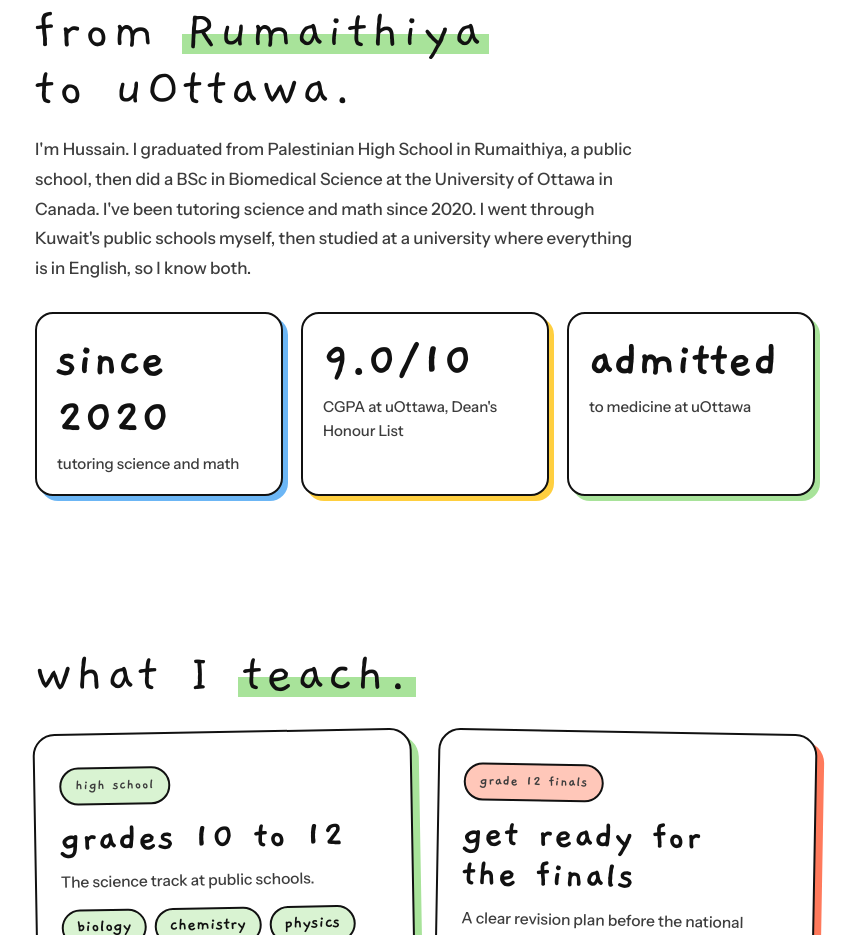
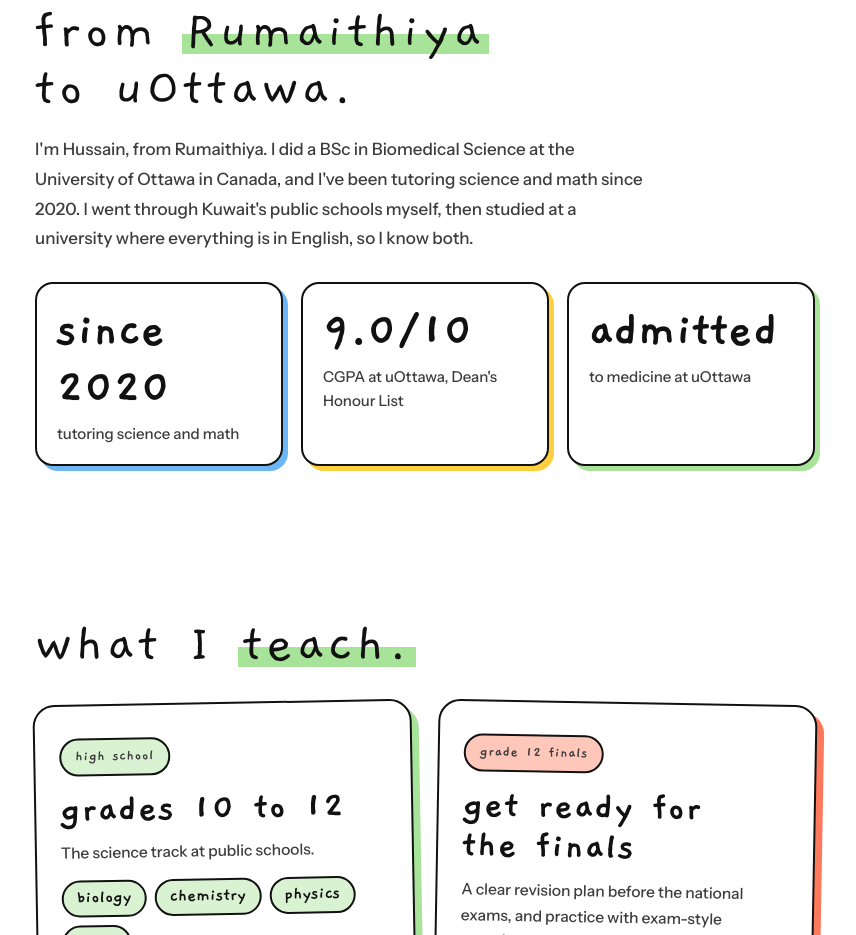
Before and after one commit to HussainStud/inko-prep-site, a website: page site/kuwait/en.html in a window 1280 px wide. Shown: the part 1126-2061 px from the top of the page, without its empty margins (317-1173 px from the left). Drawn offline with Linux system fonts and the light colour scheme.

Commit message:
Kuwait pages: drop the high school name from the about text
Co-Authored-By: Claude Opus 5.5 <noreply@anthropic.com>
Claude-Session: https://claude.ai/code/session_01G27fSeCRmbJXNFb3DBbK9J

```diff
--- a/site/kuwait/en.html
+++ b/site/kuwait/en.html
@@ -1200,7 +1200,7 @@ html[lang="ar"] .lang-big { line-height: 1.3; }
 
     <section id="about" data-nav="about" class="chapter" aria-labelledby="about-title">
       <h2 id="about-title" data-rise>from <span class="mark" data-swipe style="--hl: var(--mint)">Rumaithiya</span> to uOttawa.</h2>
-      <p class="copy" data-rise>I'm Hussain. I graduated from Palestinian High School in Rumaithiya, a public school, then did a BSc in Biomedical Science at the University of Ottawa in Canada. I've been tutoring science and math since 2020. I went through Kuwait's public schools myself, then studied at a university where everything is in English, so I know both.</p>
+      <p class="copy" data-rise>I'm Hussain, from Rumaithiya. I did a BSc in Biomedical Science at the University of Ottawa in Canada, and I've been tutoring science and math since 2020. I went through Kuwait's public schools myself, then studied at a university where everything is in English, so I know both.</p>
       <div class="kw-stats" data-stagger="pop"><div class="kw-stat" style="--c: var(--sky)"><b>since 2020</b><span>tutoring science and math</span></div><div class="kw-stat" style="--c: var(--sun)"><b>9.0/10</b><span>CGPA at uOttawa, Dean's Honour List</span></div><div class="kw-stat" style="--c: var(--mint)"><b>admitted</b><span>to medicine at uOttawa</span></div></div>
     </section>
 
```
Also changed, not shown: site/kuwait/index.html (+1 -1 lines).
